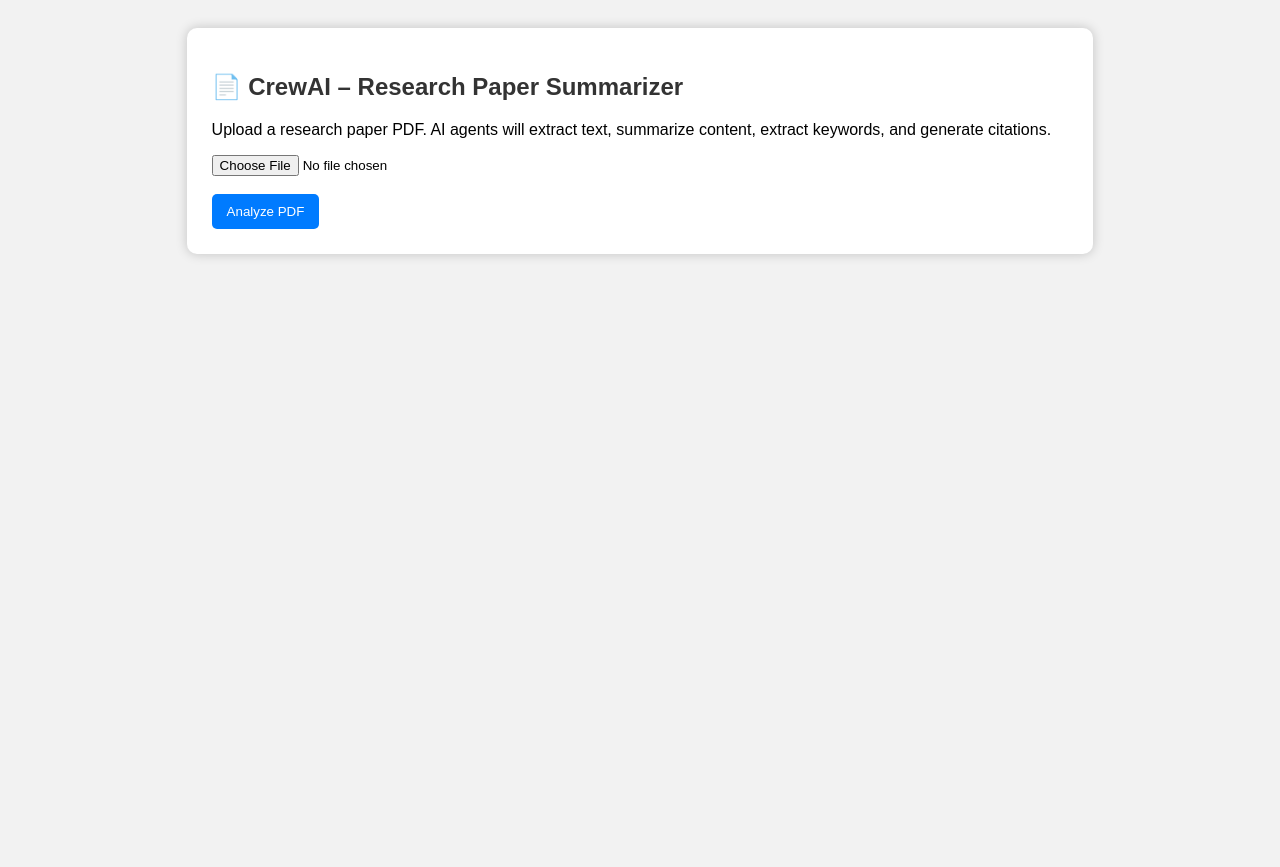
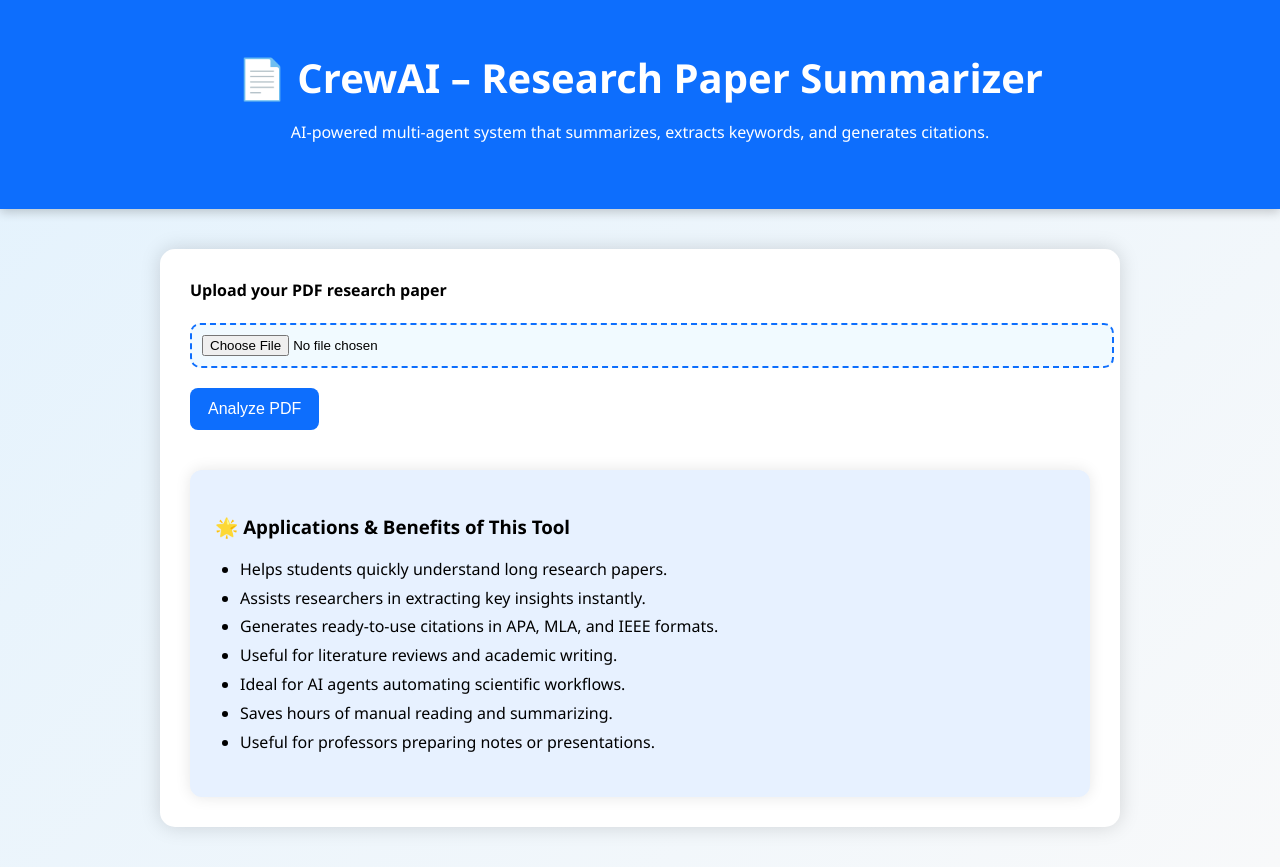
Before and after one commit to chitwangupta1/Research-Parser, a Flask app: page / in a window 1280 px wide. Before the commit the page ends 258 px from the top, so only its background shows below. Run offline with Flask 3, Linux system fonts and the light colour scheme.

Commit message:
Update index.html

```diff
--- a/templates/index.html
+++ b/templates/index.html
@@ -1,90 +1,165 @@
 <!DOCTYPE html>
-<html>
+<html lang="en">
 <head>
+    <meta charset="UTF-8" />
+    <meta name="viewport" content="width=device-width, initial-scale=1.0" />
     <title>Agentic Research Paper Summarizer (CrewAI)</title>
     <style>
         body {
-            font-family: Arial;
-            padding: 20px;
-            background: #f2f2f2;
+            font-family: 'Segoe UI', Tahoma, Geneva, Verdana, sans-serif;
+            margin: 0;
+            padding: 0;
+            background: linear-gradient(135deg, #e3f2fd, #f8f9fa);
         }
-        .box {
-            width: 70%;
-            margin: auto;
+
+        .header {
+            text-align: center;
+            padding: 50px 20px;
+            background: #0d6efd;
+            color: white;
+            box-shadow: 0 3px 10px rgba(0, 0, 0, 0.2);
+        }
+
+        .header h1 {
+            margin: 0;
+            font-size: 2.5rem;
+            font-weight: 600;
+        }
+
+        .container {
+            max-width: 900px;
+            margin: 40px auto;
             background: white;
-            padding: 25px;
+            padding: 30px;
+            border-radius: 15px;
+            box-shadow: 0 0 20px rgba(0, 0, 0, 0.15);
+        }
+
+        input[type="file"] {
+            padding: 10px;
+            width: 100%;
+            border: 2px dashed #0d6efd;
             border-radius: 10px;
-            box-shadow: 0 0 12px rgba(0,0,0,0.2);
+            background: #f1faff;
+            cursor: pointer;
         }
+
+        button {
+            margin-top: 20px;
+            padding: 12px 18px;
+            background: #0d6efd;
+            color: white;
+            border: none;
+            border-radius: 8px;
+            font-size: 1rem;
+            cursor: pointer;
+            transition: 0.3s;
+        }
+
+        button:hover {
+            background: #084298;
+        }
+
+        h2 {
+            margin-top: 40px;
+            color: #333;
+            border-left: 5px solid #0d6efd;
+            padding-left: 10px;
+        }
+
         textarea {
             width: 100%;
-            height: 180px;
+            height: 200px;
             padding: 10px;
+            background: #f9fcff;
+            border: 1px solid #ced4da;
+            border-radius: 8px;
         }
-        h2, h3 { color: #333; }
-        .section {
-            background: #fafafa;
-            padding: 15px;
-            border-left: 4px solid #007bff;
-            border-radius: 5px;
-            margin-bottom: 20px;
+
+        .card {
+            background: #fdfdfd;
+            padding: 20px;
+            margin: 20px 0;
+            border-left: 5px solid #0d6efd;
+            border-radius: 10px;
+            box-shadow: 0 2px 8px rgba(0, 0, 0, 0.1);
         }
-        label {
-            font-weight: bold;
-            color: #444;
+
+        .applications {
+            margin-top: 40px;
+            background: #e7f1ff;
+            padding: 25px;
+            border-radius: 12px;
+            box-shadow: 0 0 15px rgba(0,0,0,0.1);
         }
-        button {
-            padding: 10px 15px;
-            background: #007bff;
-            color: white;
-            border: none;
-            border-radius: 5px;
-            cursor: pointer;
+
+        .applications h3 {
+            margin-bottom: 15px;
         }
-        button:hover {
-            background: #0056b3;
+
+        .applications ul {
+            line-height: 1.8;
+            font-size: 1rem;
+            padding-left: 25px;
         }
+
     </style>
 </head>
 
 <body>
-<div class="box">
-    <h2>📄 CrewAI – Research Paper Summarizer</h2>
-    <p>Upload a research paper PDF. AI agents will extract text, summarize content, extract keywords, and generate citations.</p>
+    <div class="header">
+        <h1>📄 CrewAI – Research Paper Summarizer</h1>
+        <p>AI-powered multi-agent system that summarizes, extracts keywords, and generates citations.</p>
+    </div>
 
+    <div class="container">
         <form method="POST" enctype="multipart/form-data">
-        <input type="file" name="pdf_file" accept="application/pdf" required>
-        <br><br>
+            <label><strong>Upload your PDF research paper</strong></label><br><br>
+            <input type="file" name="pdf_file" accept="application/pdf" required />
             <button type="submit">Analyze PDF</button>
         </form>
 
         {% if error %}
-    <p style="color:red;">{{ error }}</p>
+        <p style="color:red;font-weight:600;">{{ error }}</p>
         {% endif %}
 
         {% if summary %}
-    <br><h3>📌 Analysis Result</h3>
+        <h2>📌 Analysis Result</h2>
 
-    <div class="section">
-        <label>📝 Summary</label>
+        <div class="card">
+            <h3>📝 Summary</h3>
             <textarea readonly>{{ summary }}</textarea>
         </div>
 
-    <div class="section">
-        <label>🔑 Keywords Extracted</label>
+        <div class="card">
+            <h3>🔑 Extracted Keywords</h3>
             <textarea readonly>{{ keywords }}</textarea>
         </div>
 
-    <div class="section">
-        <label>📚 References Found</label>
+        <div class="card">
+            <h3>📚 References Detected</h3>
             <textarea readonly>{{ references }}</textarea>
         </div>
 
-    <div class="section">
-        <label>🔖 Generated Citations (APA / MLA / IEEE)</label>
+        <div class="card">
+            <h3>🔖 Generated Citations (APA / MLA / IEEE)</h3>
             <textarea readonly>{{ citations }}</textarea>
         </div>
         {% endif %}
+
+        <div class="applications">
+            <h3>🌟 Applications & Benefits of This Tool</h3>
+            <ul>
+                <li>Helps students quickly understand long research papers.</li>
+                <li>Assists researchers in extracting key insights instantly.</li>
+                <li>Generates ready-to-use citations in APA, MLA, and IEEE formats.</li>
+                <li>Useful for literature reviews and academic writing.</li>
+                <li>Ideal for AI agents automating scientific workflows.</li>
+                <li>Saves hours of manual reading and summarizing.</li>
+                <li>Useful for professors preparing notes or presentations.</li>
+            </ul>
+        </div>
+
     </div>
 </body>
 </html>
```
Lines whose indentation alone changed are shown as unchanged.
